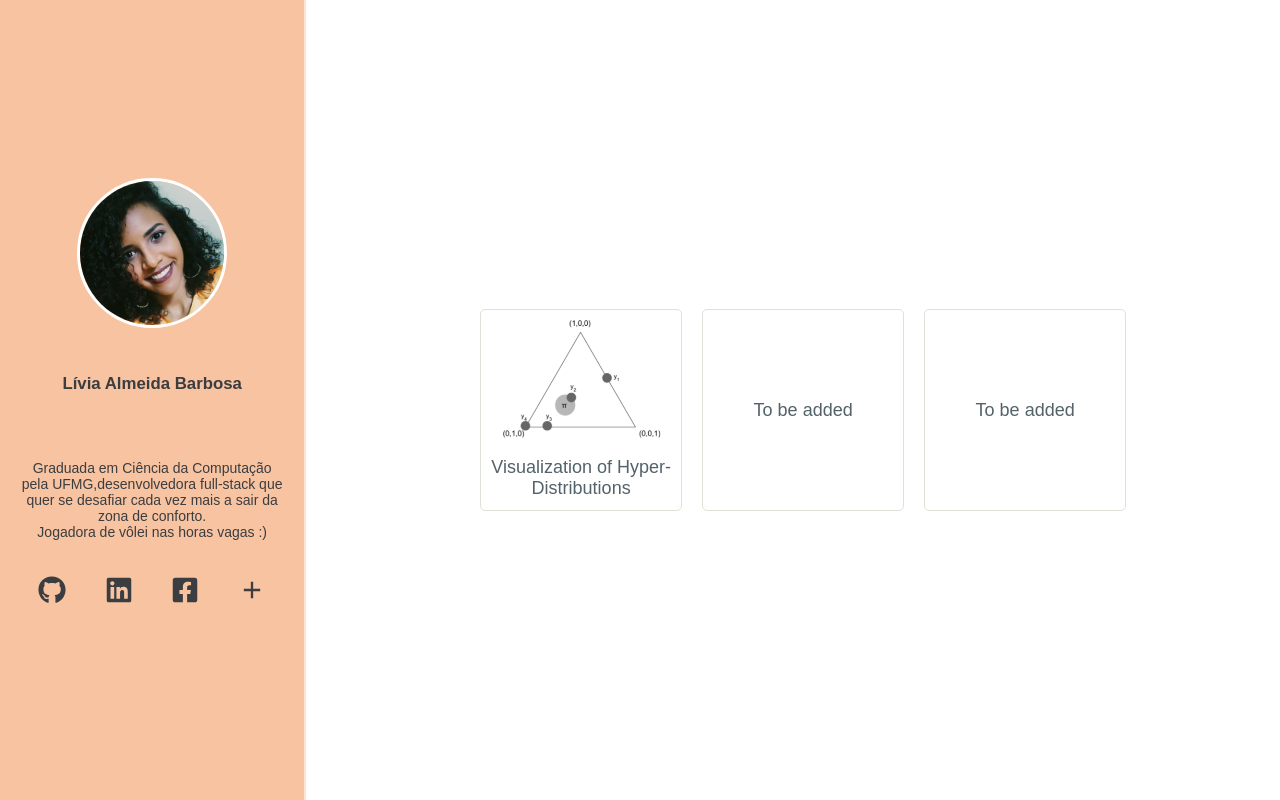
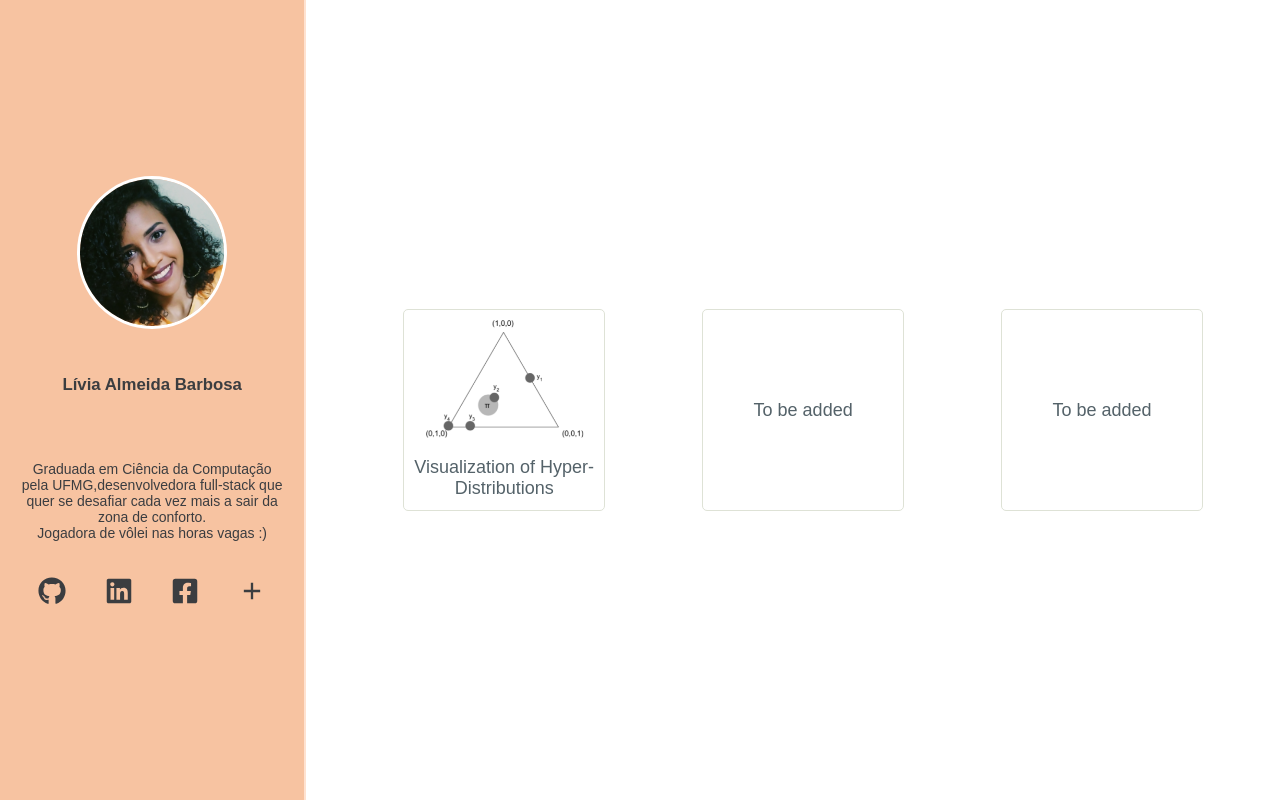
Before and after one commit to liviaab/page, a React app: page /projects in a window 1280 px wide. Built offline with nearby package versions, Linux system fonts and the light colour scheme; a web font is replaced by a local one.

Commit message:
Fix the styles of side menu component and projects page

```diff
--- a/src/components/organisms/presentation/SidePresentation.module.scss
+++ b/src/components/organisms/presentation/SidePresentation.module.scss
@@ -9,7 +9,11 @@
 .round_image {
   margin: 0 auto ;
   width: 150px;
-  height: 150px;
+
+  @include respond-below(md) {
+    width: 80px;
+    display: none;
+  }
 
   .round_border {
     border-radius: 50%;
@@ -20,13 +24,25 @@
 .identification {
   margin: 30px auto;
   font-size: larger;
-  font-weight: bold
+  font-weight: bold;
+
+  @include respond-below(md) {
+    padding: 0 10px;
+  }
 }
 
 .description {
   margin: 20px;
+
+  @include respond-below(md) {
+    display: none;
+  }
 }
 
 .contacts {
   @include flex-display($justify-content: space-evenly, $flex-flow: row);
+
+  @include respond-below(md) {
+    flex-flow: column;
+  }
 }
--- a/src/components/pages/projects/Projects.scss
+++ b/src/components/pages/projects/Projects.scss
@@ -3,19 +3,27 @@
 
 .projects-wrapper {
     display: flex;
+    width: 100%;
 
   .projects-content{
     width: 100%;
     height: 100vh;
     list-style: none;
+    display: flex;
+    flex-flow: column;
+    justify-content: space-evenly;
 
     @include respond-above(xs) {
-      @include flex-display($flex-flow: row, $justify-content: space-around);
+      @include flex-display($flex-flow: row, $justify-content: space-evenly);
     }
 
     li {
       margin: 20px 0 0 20px;
       @include flex-display($flex-flow: column, $justify-content: space-around);
+
+      @include respond-below(sm) {
+        margin: 5px 0 0 5px;
+      }
     }
   }
 }
```
